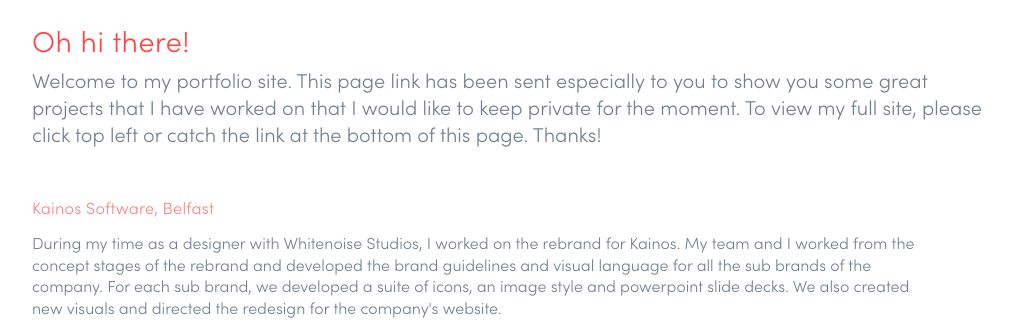
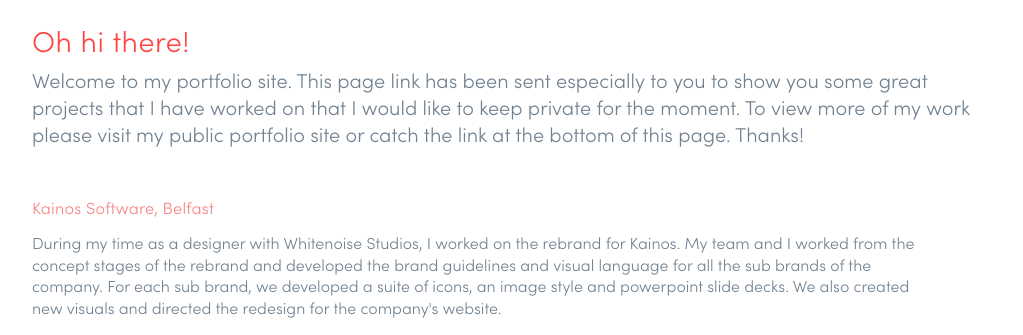
Before and after one commit to rc-raco/rc-raco.github.io, a plain HTML site: page pf18-portfolio.html in a window 1280 px wide. Shown: the part 142-477 px from the top of the page, without its empty margins (128-1151 px from the left). Drawn offline with Linux system fonts and the light colour scheme.

Commit message:
updating pf18 portfolio page

```diff
--- a/pf18-portfolio.html
+++ b/pf18-portfolio.html
@@ -23,7 +23,7 @@
 
          <div id="project-intro">
                 <h3>Oh hi there!</h3>
-                <p> Welcome to my portfolio site. This page link has been sent especially to you to show you some great projects that I have worked on that I would like to keep private for the moment. To view my full site, please click top left or catch the link at the bottom of this page. Thanks!</p>
+                <p> Welcome to my portfolio site. This page link has been sent especially to you to show you some great projects that I have worked on that I would like to keep private for the moment. To view more of my work please visit my public portfolio site or catch the link at the bottom of this page. Thanks!</p>
         </div>
 
 
```
